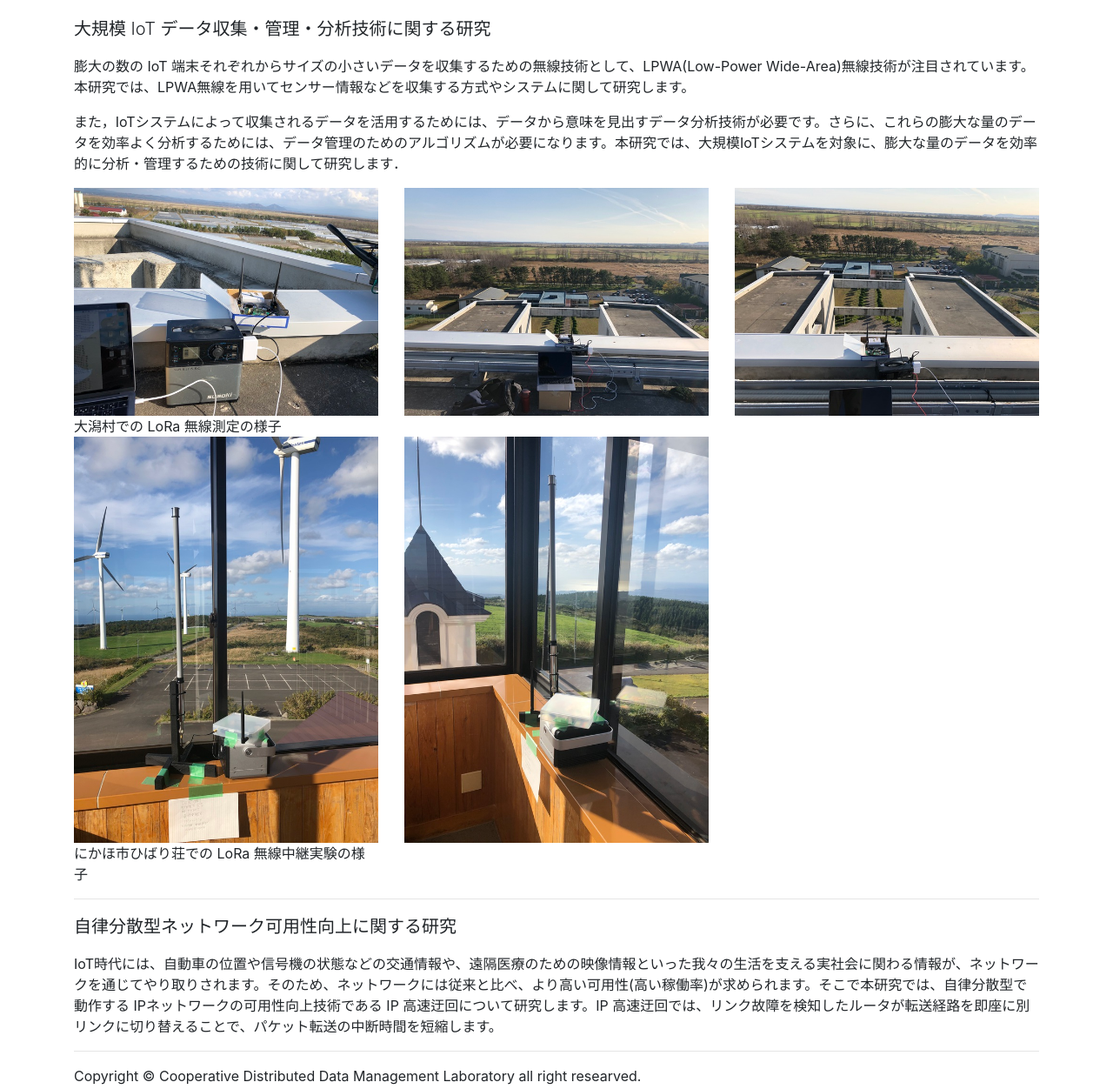
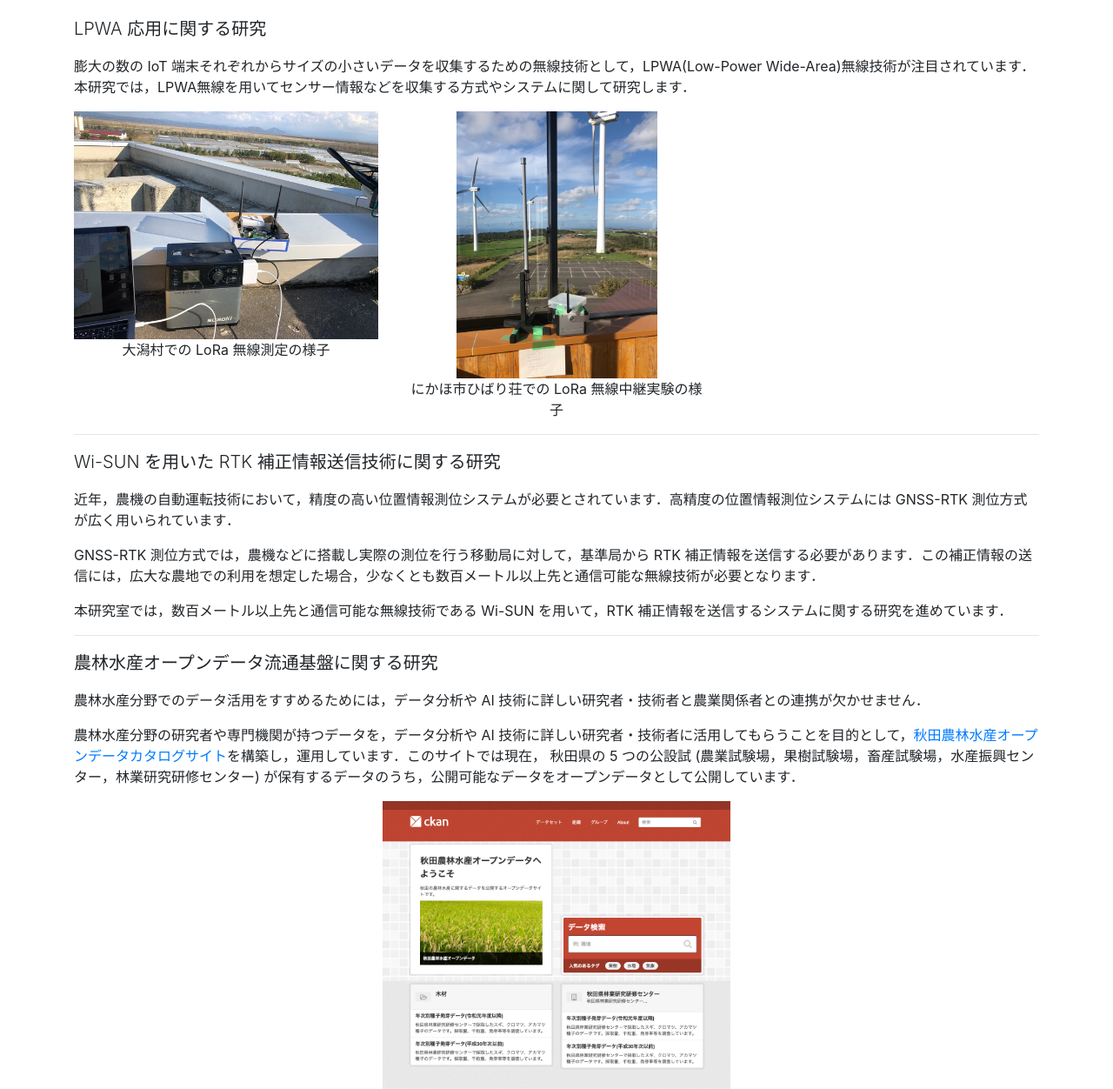
Before and after one commit to kazuya-suzuki-akita/cdm-pages, a plain HTML site: page research.html in a window 1280 px wide. Shown: the part 240-1492 px from the top of the page at 87% size. Drawn offline with nearby package versions, Linux system fonts and the light colour scheme.

Commit message:
研究内容をアップデート

```diff
--- a/research.html
+++ b/research.html
@@ -36,39 +36,60 @@
     </div>
 
     <div class="container">
-      <p class="lead">大規模 IoT データ収集・管理・分析技術に関する研究</p>
+      <p class="lead">LPWA 応用に関する研究</p>
       <p>
-        膨大の数の IoT 端末それぞれからサイズの小さいデータを収集するための無線技術として、LPWA(Low-Power
-        Wide-Area)無線技術が注目されています。本研究では、LPWA無線を用いてセンサー情報などを収集する方式やシステムに関して研究します。
+        膨大の数の IoT 端末それぞれからサイズの小さいデータを収集するための無線技術として，LPWA(Low-Power Wide-Area)無線技術が注目されています．本研究では，LPWA無線を用いてセンサー情報などを収集する方式やシステムに関して研究します．
       </p>
-      <p>
-        また，IoTシステムによって収集されるデータを活用するためには、データから意味を見出すデータ分析技術が必要です。さらに、これらの膨大な量のデータを効率よく分析するためには、データ管理のためのアルゴリズムが必要になります。本研究では、大規模IoTシステムを対象に、膨大な量のデータを効率的に分析・管理するための技術に関して研究します．
-      </p>
-
-      <div class="row">
+      <div class="row" style="text-align: center;">
         <div class="col-md-4">
           <img src="image/IMG_2357.jpg" width="100%">
           <div class="cation">大潟村での LoRa 無線測定の様子</div>
         </div>
         <div class="col-md-4">
-          <img src="image/IMG_2360.jpg" width="100%">
-        </div>
-        <div class="col-md-4">
-          <img src="image/IMG_2361.jpg" width="100%">
-        </div>
-      </div>
-
-      <div class="row">
-        <div class="col-md-4">
-          <img src="image/IMG_3512.jpg" width="100%">
+          <img src="image/IMG_3512.jpg" width="66%">
           <div class="cation">にかほ市ひばり荘での LoRa 無線中継実験の様子</div>
-        </div>
-        <div class="col-md-4">
-          <img src="image/IMG_3513.jpg" width="100%">
         </div>
         <div class="col-md-4">
         </div>
       </div>
+      <hr>
+    </div>
+
+    <div class="container">
+      <p class="lead">Wi-SUN を用いた RTK 補正情報送信技術に関する研究</p>
+      <p>近年，農機の自動運転技術において，精度の高い位置情報測位システムが必要とされています．高精度の位置情報測位システムには GNSS-RTK 測位方式が広く用いられています．</p>
+      <p>GNSS-RTK 測位方式では，農機などに搭載し実際の測位を行う移動局に対して，基準局から RTK 補正情報を送信する必要があります．この補正情報の送信には，広大な農地での利用を想定した場合，少なくとも数百メートル以上先と通信可能な無線技術が必要となります．</p>
+      <p>本研究室では，数百メートル以上先と通信可能な無線技術である Wi-SUN を用いて，RTK 補正情報を送信するシステムに関する研究を進めています．</p>
+      <hr>
+    </div>
+    <div class="container">
+      <p class="lead">農林水産オープンデータ流通基盤に関する研究</p>
+          <p>農林水産分野でのデータ活用をすすめるためには，データ分析や AI 技術に詳しい研究者・技術者と農業関係者との連携が欠かせません．</p>
+          <p>農林水産分野の研究者や専門機関が持つデータを，データ分析や AI 技術に詳しい研究者・技術者に活用してもらうことを目的として，<a href="http://akita-aff.org/">秋田農林水産オープンデータカタログサイト</a>を構築し，運用しています．このサイトでは現在， 秋田県の 5 つの公設試 (農業試験場，果樹試験場，畜産試験場，水産振興センター，林業研究研修センター) が保有するデータのうち，公開可能なデータをオープンデータとして公開しています．</p>
+          <p style="text-align: center;">
+            <img src="image/akita-aff.png" width="400"><br>
+            秋田農林水産オープンデータカタログサイト
+          </p>
+
+          <p>これらのオープンデータの活用方法の一つとして，果樹開花日予測システム (下記) の研究を進めています．今後，他の活用方法についても検討を進める予定です． </p>
+
+          <hr>
+    </div>
+
+    <div class="container">
+      <p class="lead">果樹開花日予測システムに関する研究</p>
+
+      <p>リンゴやオウトウ (さくらんぼ) などの果樹は防除のための薬剤を，開花前に散布する必要があります．そのため，生産者にとっては開花日を事前に知ることは重要です．</p>
+      <p>そこで，直近の気温の推移を元に果樹開花日を予測するシステムの研究を，秋田県果樹試験場と連携して進めています．</p>
+      <p>現在，試作したシステムの実証実験として，横手市においてリンゴ・ふじとオウトウ・佐藤錦の開花予測を実施しています．</p>
+
+      <p style="text-align: center;">
+        <img src="image/flowering-forecast.png" width="400"><br>
+        果樹開花日予測システム
+      </p>
+
+      <p>本システムの予測結果は，秋田県のホームページを通じて，果樹生産者に対して提供されています．今後，果樹生産者からのフィードバックを元にシステムの改良を進めていく計画です．</p>
+
       <hr>
     </div>
 
```
Also changed, not shown: image/akita-aff.png (added), image/flowering-forecast.png (added).
